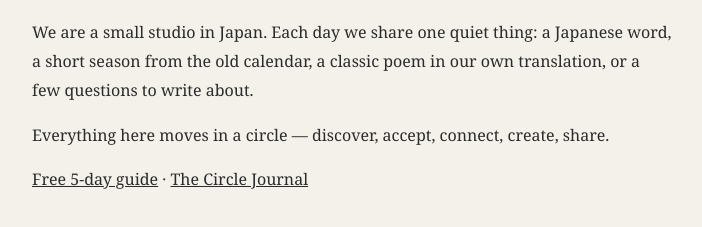
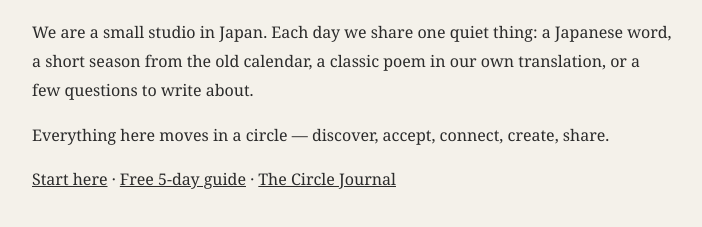
Before and after one commit to globalinnerdivine/globalinnerdivine.github.io, a plain HTML site: page about.html in a window 1280 px wide. Shown: the part 151-378 px from the top of the page, without its empty margins (288-990 px from the left). Drawn offline with Linux system fonts and the light colour scheme.

Commit message:
pages about.html

```diff
--- a/about.html
+++ b/about.html
@@ -6,5 +6,5 @@
 </head><body><p><a href="https://globalinnerdivine.github.io/">GLOBAL INNER DIVINE</a></p><h1 style="font-weight:normal">About</h1>
 <p>We are a small studio in Japan. Each day we share one quiet thing: a Japanese word, a short season from the old calendar, a classic poem in our own translation, or a few questions to write about.</p>
 <p>Everything here moves in a circle — discover, accept, connect, create, share.</p>
-<p><a href="https://globalinnerdivine.beehiiv.com">Free 5-day guide</a> · <a href="https://payhip.com/b/bm8CI">The Circle Journal</a></p>
+<p><a href="https://globalinnerdivine.github.io/start/">Start here</a> · <a href="https://globalinnerdivine.beehiiv.com">Free 5-day guide</a> · <a href="https://payhip.com/b/bm8CI">The Circle Journal</a></p>
 </body></html>
```
